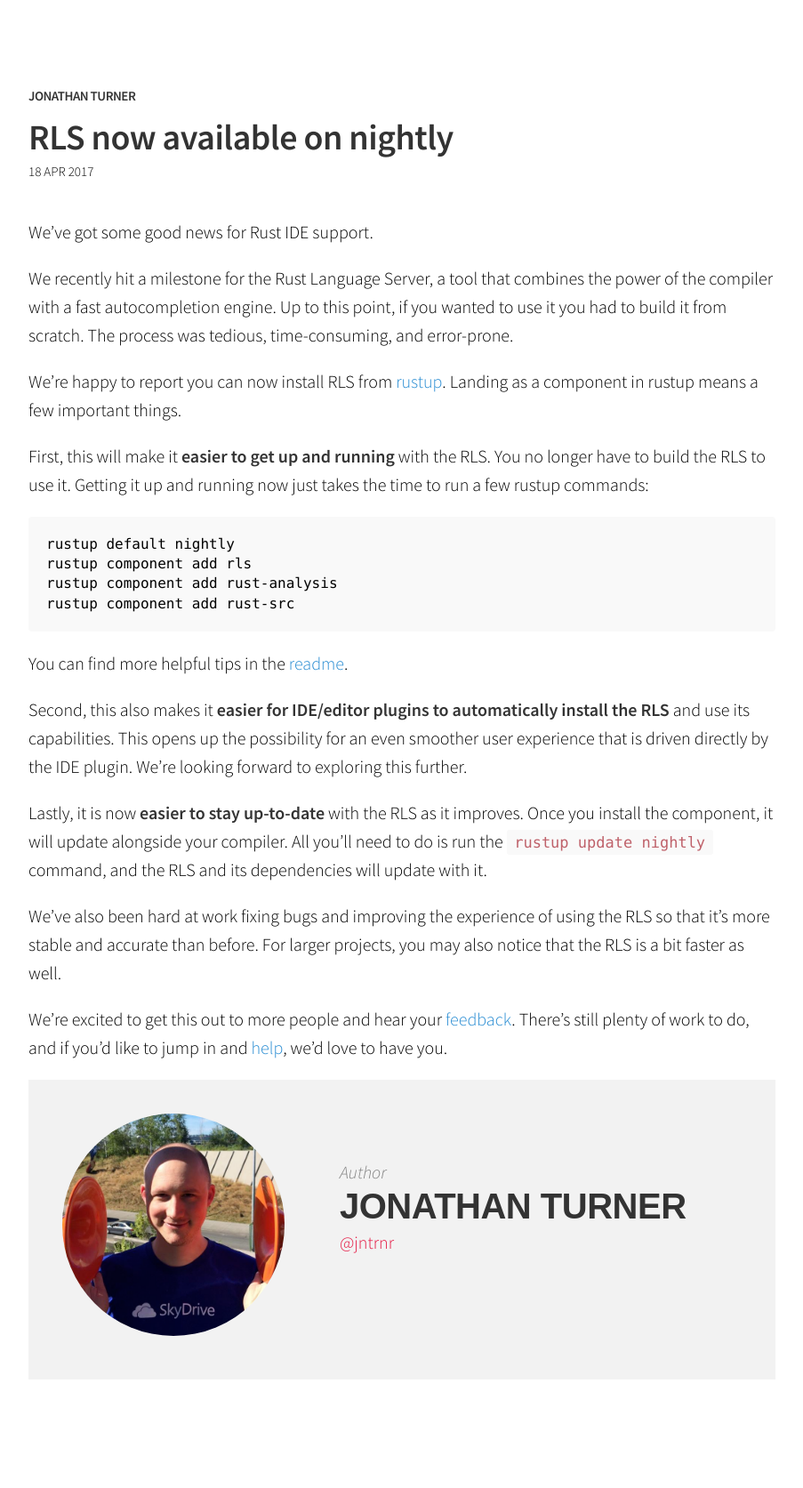
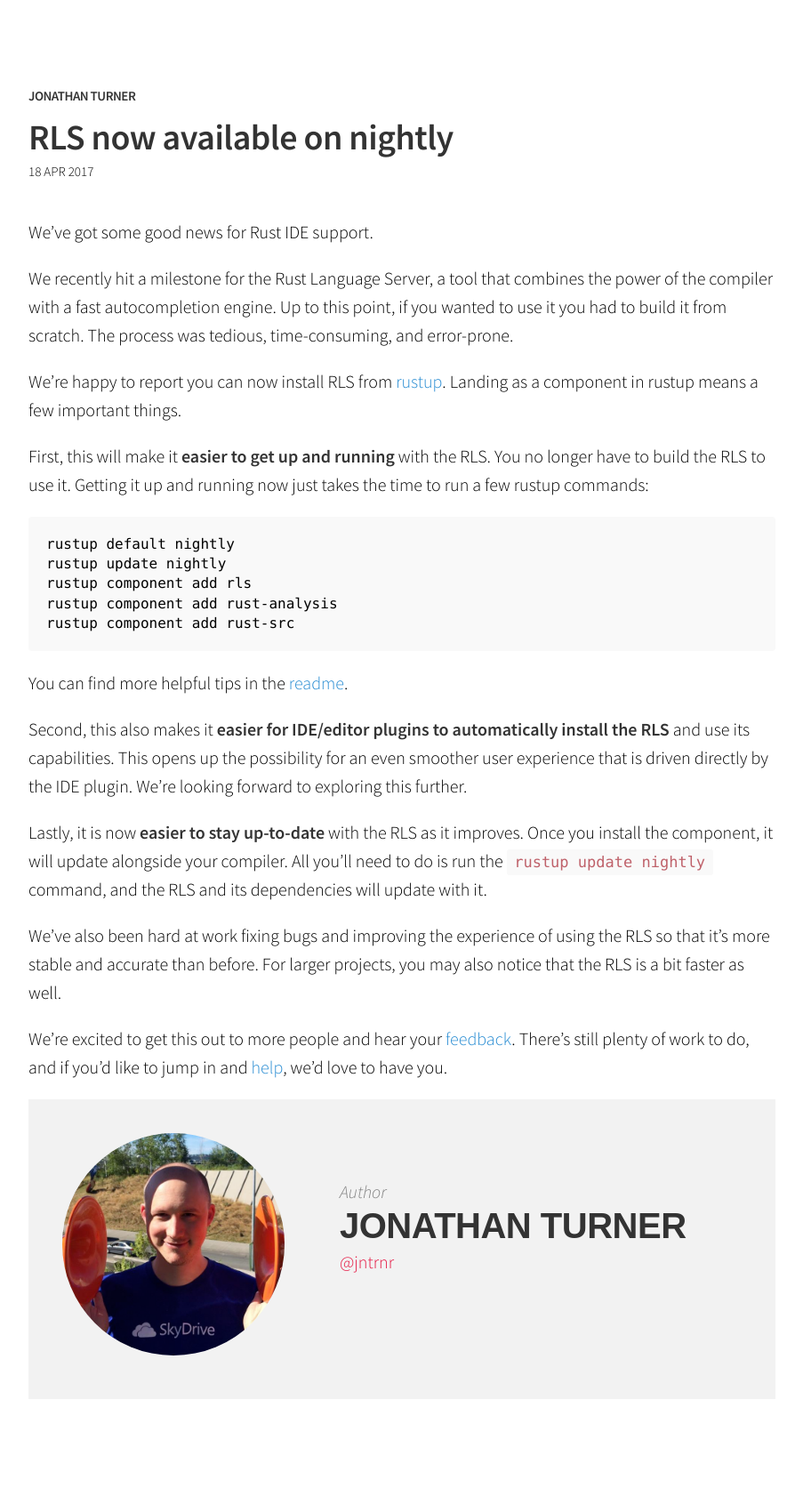
Before and after one commit to sophiajt/jntrnr.github.io, a Jekyll site: the page built from _posts/2017-04-18-rls-now-in-nightly.md.md, in a window 1280 px wide. Shown: the whole page at 89% size, without its empty margins (188-1091 px from the left). Built offline with Jekyll 4.4.1, drawn with Linux system fonts in a browser that asks for light colours; before the commit the page ends 1651 px from its top, so only the background shows below that.

Commit message:
Update 2017-04-18-rls-now-in-nightly.md.md

````diff
--- a/_posts/2017-04-18-rls-now-in-nightly.md.md
+++ b/_posts/2017-04-18-rls-now-in-nightly.md.md
@@ -12,6 +12,7 @@
 
 ```
 rustup default nightly
+rustup update nightly
 rustup component add rls
 rustup component add rust-analysis
 rustup component add rust-src
````
